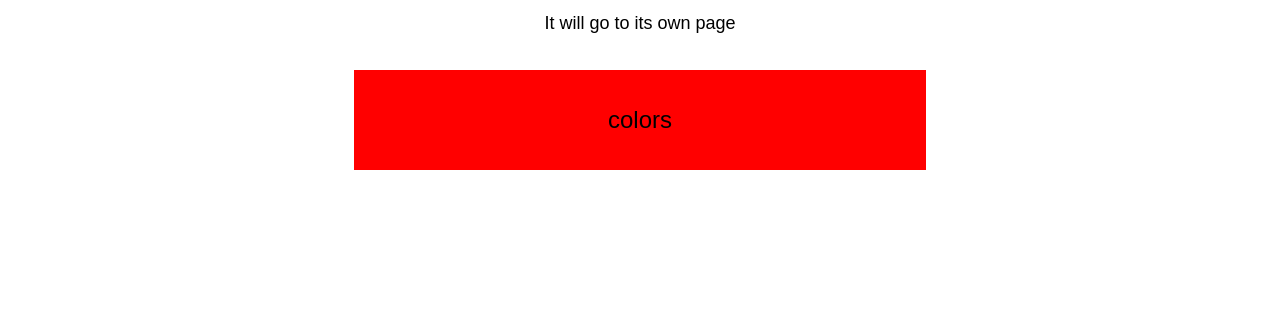
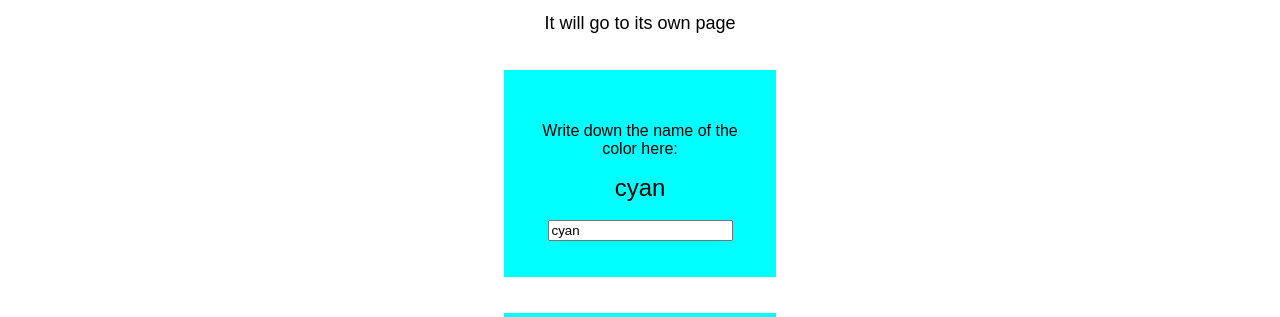
Before and after one commit to Parnianmhr/hello-parnian, a React (Create React App) app: page / in a window 1280 px wide. Shown: the part 635-952 px from the top of the page. Before the commit the page ends 841 px from the top, so only its background shows below. Built offline with nearby package versions, Linux system fonts and the light colour scheme.

Commit message:
colors changing, life cycle array of colors

```diff
--- a/src/App.js
+++ b/src/App.js
@@ -20,7 +20,7 @@ class App extends Component {
         <Profile name="Frits" bio="I am a cat" age={7} pic="https://s-media-cache-ak0.pinimg.com/236x/cb/d7/7a/cbd77a4db34ac2b8c2a25a395153162f.jpg"/>
         <Profile name="Zoe" bio="I am a electric car" age={4} pic="http://myrenaultzoe.com/wp-content/uploads/2012/11/6860195188-ba8f742d82_Renault_Zoe_Flickr.jpg"/>
         <div>
-          <Color name="colors" />
+          <Color />
         </div>
       </div>
     );
--- a/src/components/Color.css
+++ b/src/components/Color.css
@@ -1,9 +1,9 @@
-section#colors {
+section.colors {
   margin: 36px auto;
   padding: 36px;
   display: flex;
   align-items: center;
   flex-direction: column;
-  width: 500px;
+  width: 200px;
   justify-content: center;
 }
--- a/src/components/Color.js
+++ b/src/components/Color.js
@@ -1,18 +1,83 @@
 import React, { PureComponent } from 'react'
 import './Color.css'
 
+const colorArray = [
+  "red",
+  "green",
+  "yellow",
+  "pink",
+  "blue",
+  "orange",
+  "cyan",
+  "lightblue",
+  "purple",
+]
+
 class Color extends PureComponent {
+  constructor(props){
+    super(props)
+    this.state = {
+      color: "pink"
+    }
+  }
+
+  componentDidMount(){
+    let colorPos = 0
+    setInterval(() => {
+      if(colorArray.length - 1 > colorPos) {
+        this.setState({
+          color: colorArray[colorPos]
+        })
+        colorPos++
+      } else {
+        this.setState({
+          color: colorArray[colorPos]
+        })
+        colorPos = 0
+      }
+    }, 700)
+  }
+  toggleColor(){
+    if (this.state.color === "pink") {
+      this.setState({
+        color: "yellow"
+      });
+    } else {
+      this.setState({
+        color: "pink"
+      })
+    }
+
+  }
+
+  changeColor(event){
+    this.setState({
+      color: event.target.value
+    })
+  }
+
   render() {
+    console.log(this.state)
     const styleObj= {
-      backgroundColor: "red"
+      backgroundColor: this.state.color
     }
     return(
       <div>
         <h1>World of Colors</h1>
         <h4>It will go to its own page</h4>
-        <section style={styleObj} id="colors">
-          <h2>{this.props.name}</h2>
+
+        <section style={styleObj} className="colors">
+          <p>Write down the name of the color here:</p>
+          <h2 onClick={this.toggleColor.bind(this)}>{this.state.color}</h2>
+          <br />
+          <input value={this.state.color} onChange={this.changeColor.bind(this)}/>
         </section>
+
+        <section style={styleObj} className="colors">
+          <p>click on me:</p>
+          <h2 onClick={this.toggleColor.bind(this)}>{this.state.color}</h2>
+        </section>
+
       </div>
     )
   }
```
